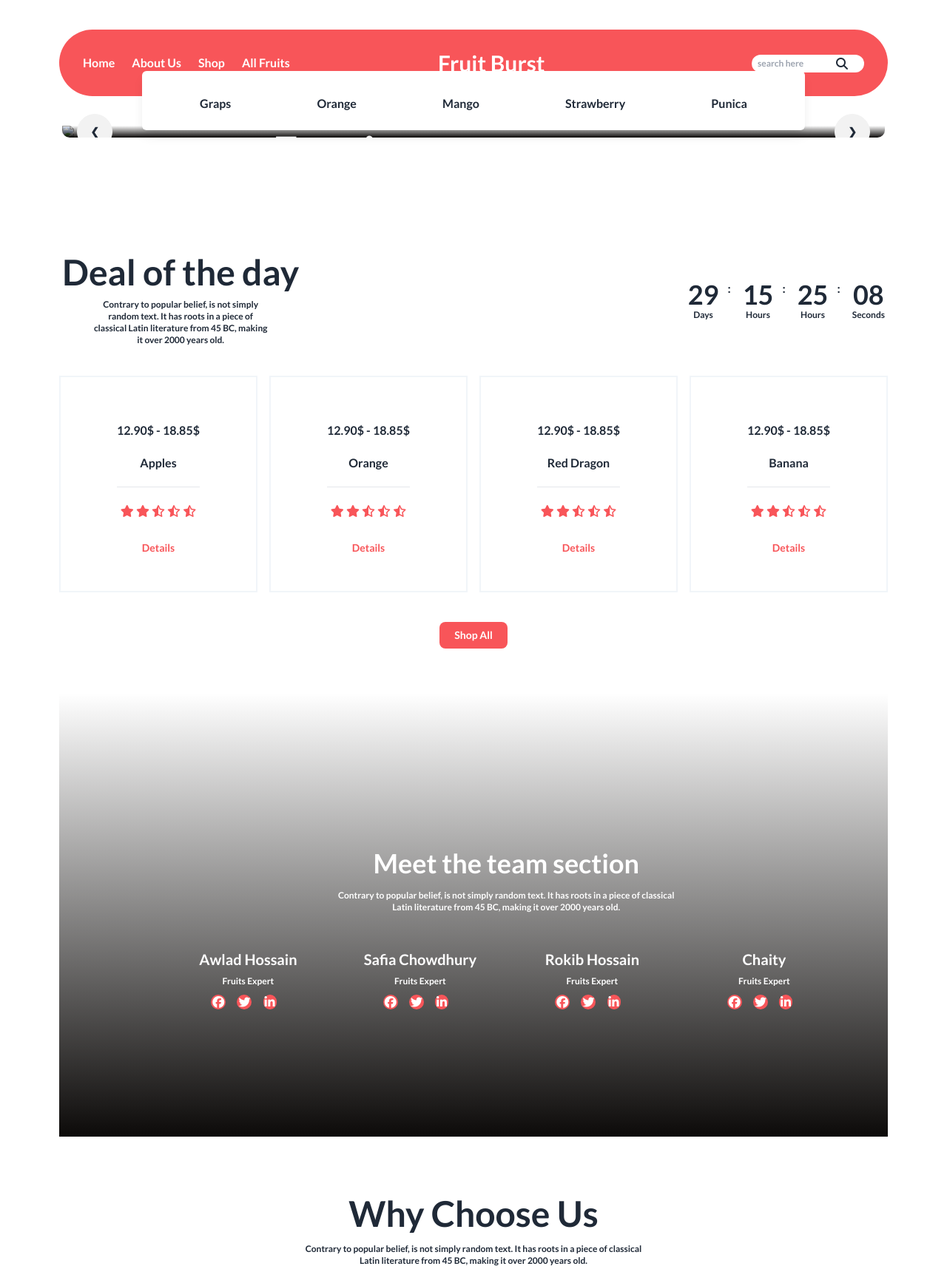
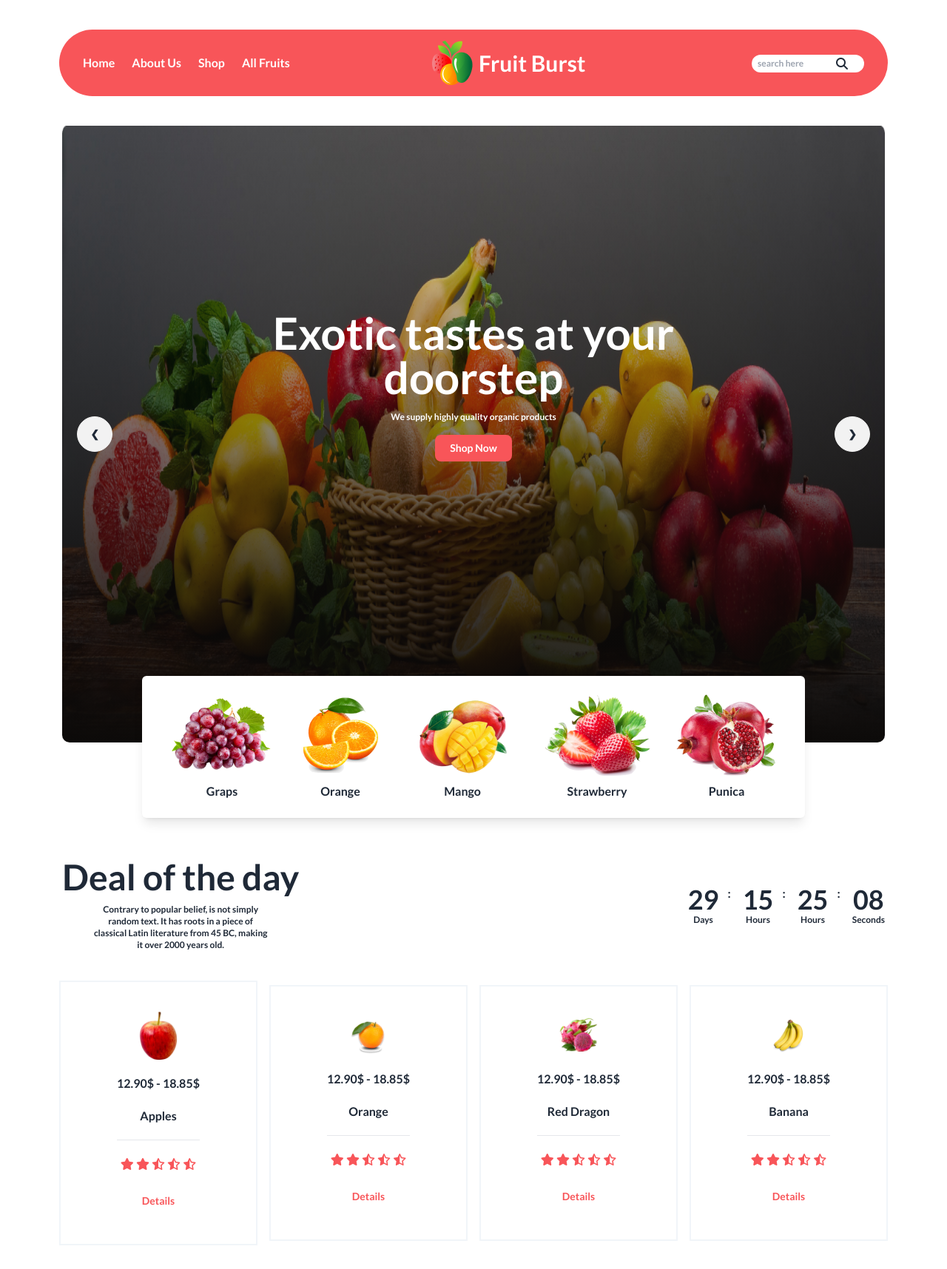
Before and after one commit to selimRU/fruit-brust-assignment-3, a plain HTML site: page index.html in a window 1280 px wide. Shown: the top 1716 px of the page at 74% size. Drawn offline with nearby package versions, Linux system fonts and the light colour scheme; the site is published under a folder, as on GitHub Pages, so addresses that start at the root find nothing.

Commit message:
img updated

```diff
--- a/index.html
+++ b/index.html
@@ -52,7 +52,7 @@
         </div>
         <div class="flex flex-row items-center gap-2 lg:left-[45%] absolute">
           <div>
-            <img src="/images/logo.png" alt="">
+            <img src="./images/logo.png" alt="">
           </div>
           <div>
             <h2 class="text-text-color md:text-2xl lg:text-3xl">Fruit Burst</h2>
@@ -96,7 +96,7 @@
             <p class="text-xs text-text-color">We supply highly quality organic products</p>
             <button class="text-text-color text-sm bg-nav-bg py-2 px-5 rounded-lg">Shop Now</button>
           </div>
-          <img src="/images/banner1.png" class="w-full z-1 " />
+          <img src="./images/banner1.png" class="w-full z-1 " />
           <div class="absolute flex justify-between transform -translate-y-1/2 left-5 right-5 top-1/2">
             <a href="#slide4" class="btn btn-circle">❮</a>
             <a href="#slide2" class="btn btn-circle">❯</a>
@@ -110,7 +110,7 @@
             <p class="text-xs text-text-color">We supply highly quality organic products</p>
             <button class="text-text-color text-sm bg-nav-bg py-2 px-5 rounded-lg">Shop Now</button>
           </div>
-          <img src="/images/banner2.png" class="w-full" />
+          <img src="./images/banner2.png" class="w-full" />
           <div class="absolute flex justify-between transform -translate-y-1/2 left-5 right-5 top-1/2">
             <a href="#slide1" class="btn btn-circle">❮</a>
             <a href="#slide3" class="btn btn-circle">❯</a>
@@ -124,7 +124,7 @@
             <p class="text-xs text-text-color">We supply highly quality organic products</p>
             <button class="text-text-color text-sm bg-nav-bg py-2 px-5 rounded-lg">Shop Now</button>
           </div>
-          <img src="/images/banner3.png" class="w-full" />
+          <img src="./images/banner3.png" class="w-full" />
           <div class="absolute flex justify-between transform -translate-y-1/2 left-5 right-5 top-1/2">
             <a href="#slide2" class="btn btn-circle">❮</a>
             <a href="#slide4" class="btn btn-circle">❯</a>
@@ -138,7 +138,7 @@
             <p class="text-xs text-text-color">We supply highly quality organic products</p>
             <button class="text-text-color text-sm bg-nav-bg py-2 px-5 rounded-lg">Shop Now</button>
           </div>
-          <img src="/images/banner4.png" class="w-full " />
+          <img src="./images/banner4.png" class="w-full " />
           <div class="absolute flex justify-between transform -translate-y-1/2 left-5 right-5 top-1/2">
             <a href="#slide3" class="btn btn-circle">❮</a>
             <a href="#slide1" class="btn btn-circle">❯</a>
@@ -148,31 +148,31 @@
       <div
         class="opacity-0 lg:opacity-100 -mt-24 absolute flex flex-row justify-around bg-text-color shadow-lg left-[15%]   w-[70%] rounded-md py-6 px-5">
         <div class="text-center space-y-2">
-          <img class="" src="/images/fruit1.png" alt="">
+          <img class="" src="./images/fruit1.png" alt="">
           <div>
             <p class="">Graps</p>
           </div>
         </div>
         <div class="text-center space-y-2">
-          <img src="/images/fruit2.png" alt="">
+          <img src="./images/fruit2.png" alt="">
           <div>
             <p class="">Orange</p>
           </div>
         </div>
         <div class="text-center space-y-2">
-          <img src="/images/fruit3.png" alt="">
+          <img src="./images/fruit3.png" alt="">
           <div>
             <p class="">Mango</p>
           </div>
         </div>
         <div class="text-center space-y-2">
-          <img src="/images/fruit4.png" alt="">
+          <img src="./images/fruit4.png" alt="">
           <div>
             <p class="">Strawberry</p>
           </div>
         </div>
         <div class="text-center space-y-2">
-          <img src="/images/fruit5.png" alt="">
+          <img src="./images/fruit5.png" alt="">
           <div>
             <p class="">Punica</p>
           </div>
@@ -230,7 +230,7 @@
       <div
         class="grid grid-cols-1 md:grid-cols-2 lg:grid-cols-4 text-center justify-around items-center lg:px-10 py-10 md::py-10 lg:py-10 gap-4 ">
         <div class="space-y-5 border-2 border-slate-100 py-10">
-          <img class="w-[20%] mx-auto" src="/images/fruit6.png" alt="">
+          <img class="w-[20%] mx-auto" src="./images/fruit6.png" alt="">
           <p>12.90$ - 18.85$</p>
           <p>Apples</p>
           <hr class="w-28 mx-auto">
@@ -246,7 +246,7 @@
           <dialog id="my_modal_1" class="modal modal-bottom sm:modal-middle">
             <form method="dialog" class="modal-box">
               <div class="space-y-5">
-                <img class="w-[20%] mx-auto" src="/images/fruit6.png" alt="">
+                <img class="w-[20%] mx-auto" src="./images/fruit6.png" alt="">
                 <p>12.90$ - 18.85$</p>
                 <p>Apples</p>
                 <hr class="w-28 mx-auto">
@@ -269,7 +269,7 @@
           </dialog>
         </div>
         <div class="space-y-5 border-2 border-slate-100 py-10">
-          <img class="w-[20%] mx-auto" src="/images/fruit7.png" alt="">
+          <img class="w-[20%] mx-auto" src="./images/fruit7.png" alt="">
           <p>12.90$ - 18.85$</p>
           <p>Orange</p>
           <hr class="w-28 mx-auto">
@@ -285,7 +285,7 @@
           <dialog id="my_modal_2" class="modal modal-bottom sm:modal-middle">
             <form method="dialog" class="modal-box">
               <div class="space-y-5">
-                <img class="w-[20%] mx-auto" src="/images/fruit7.png" alt="">
+                <img class="w-[20%] mx-auto" src="./images/fruit7.png" alt="">
                 <p>12.90$ - 18.85$</p>
                 <p>Orange</p>
                 <hr class="w-28 mx-auto">
@@ -307,7 +307,7 @@
           </dialog>
         </div>
         <div class="space-y-5 border-2 border-slate-100 py-10">
-          <img class="w-[20%] mx-auto" src="/images/fruit8.png" alt="">
+          <img class="w-[20%] mx-auto" src="./images/fruit8.png" alt="">
           <p>12.90$ - 18.85$</p>
           <p>Red Dragon</p>
           <hr class="w-28 mx-auto">
@@ -323,7 +323,7 @@
           <dialog id="my_modal_3" class="modal modal-bottom sm:modal-middle">
             <form method="dialog" class="modal-box">
               <div class="space-y-5">
-                <img class="w-[20%] mx-auto" src="/images/fruit8.png" alt="">
+                <img class="w-[20%] mx-auto" src="./images/fruit8.png" alt="">
                 <p>12.90$ - 18.85$</p>
                 <p>Red Dragon</p>
                 <hr class="w-28 mx-auto">
@@ -345,7 +345,7 @@
           </dialog>
         </div>
         <div class="space-y-5 border-2 border-slate-100 py-10">
-          <img class="w-[20%] mx-auto" src="/images/fruit9.png" alt="">
+          <img class="w-[20%] mx-auto" src="./images/fruit9.png" alt="">
           <p>12.90$ - 18.85$</p>
           <p>Banana</p>
           <hr class="w-28 mx-auto">
@@ -361,7 +361,7 @@
           <dialog id="my_modal_4" class="modal modal-bottom sm:modal-middle">
             <form method="dialog" class="modal-box">
               <div class="space-y-5">
-                <img class="w-[20%] mx-auto" src="/images/fruit9.png" alt="">
+                <img class="w-[20%] mx-auto" src="./images/fruit9.png" alt="">
                 <p>12.90$ - 18.85$</p>
                 <p>Banana</p>
                 <hr class="w-28 mx-auto">
@@ -390,7 +390,7 @@
     <section class="container mx-auto py-3 md:py-5 px-5 md:px-5 lg:px-20">
       <div class="relative text-center lg:py-5 h-[1000px] ">
         <div class="lg:w-[100%] h-[100%] md:h-[55%] lg:h-[60%] absolute bg-gradient-to-t from-stone-950"></div>
-        <img class="h-[100%] md:h-[55%]  lg:h-[60%]" src="/images/team.png" alt="">
+        <img class="h-[100%] md:h-[55%]  lg:h-[60%]" src="./images/team.png" alt="">
         <div
           class="lg:py-5 absolute left-[5%] md:left-[18%] lg:left-[16%] bottom-[1%]  md:bottom-[50%] lg:bottom-[53%]">
           <div class="py-10 space-y-4">
@@ -404,7 +404,7 @@
           <div class=" grid grid-cols-1 md:grid-cols-2 lg:grid-cols-4 gap-2 lg:gap-20 mx-auto">
             <!-- expert-1 -->
             <div class="space-y-2">
-              <img class="w-[30%] mx-auto" src="/images/member1.png" alt="">
+              <img class="w-[30%] mx-auto" src="./images/member1.png" alt="">
               <div>
                 <p class="text-xl font-bold text-text-color">Awlad Hossain</p>
               </div>
@@ -419,7 +419,7 @@
             </div>
             <!-- expert-2 -->
             <div class="space-y-2">
-              <img class="w-[30%] mx-auto" src="/images/member2.png" alt="">
+              <img class="w-[30%] mx-auto" src="./images/member2.png" alt="">
               <div>
                 <p class="text-xl font-bold text-text-color">Safia Chowdhury</p>
               </div>
@@ -434,7 +434,7 @@
             </div>
             <!-- expert-3 -->
             <div class="space-y-2">
-              <img class="w-[30%] mx-auto" src="/images/member3.png" alt="">
+              <img class="w-[30%] mx-auto" src="./images/member3.png" alt="">
               <div>
                 <p class="text-xl font-bold text-text-color">Rokib Hossain</p>
               </div>
@@ -449,7 +449,7 @@
             </div>
             <!-- expert-4 -->
             <div class="space-y-2">
-              <img class="w-[30%] mx-auto" src="/images/member4.png" alt="">
+              <img class="w-[30%] mx-auto" src="./images/member4.png" alt="">
               <div>
                 <p class="text-xl font-bold text-text-color">Chaity</p>
               </div>
@@ -524,7 +524,7 @@
           </div>
         </div>
         <div>
-          <img class="w-[100%] mx-auto" src="/images/whychoose1.png" alt="">
+          <img class="w-[100%] mx-auto" src="./images/whychoose1.png" alt="">
         </div>
         <!-- Integrated Supplier part-->
         <div class="space-y-8">
@@ -583,7 +583,7 @@
     <section class="bg-footer-color space-y-10 py-20">
       <div class="flex flex-row justify-center gap-4 items-center">
         <div>
-          <img src="/images/logo.png" alt="">
+          <img src="./images/logo.png" alt="">
         </div>
         <div>
           <h2 class="text-text-color text-2xl">Fruit Burst</h2>
```
